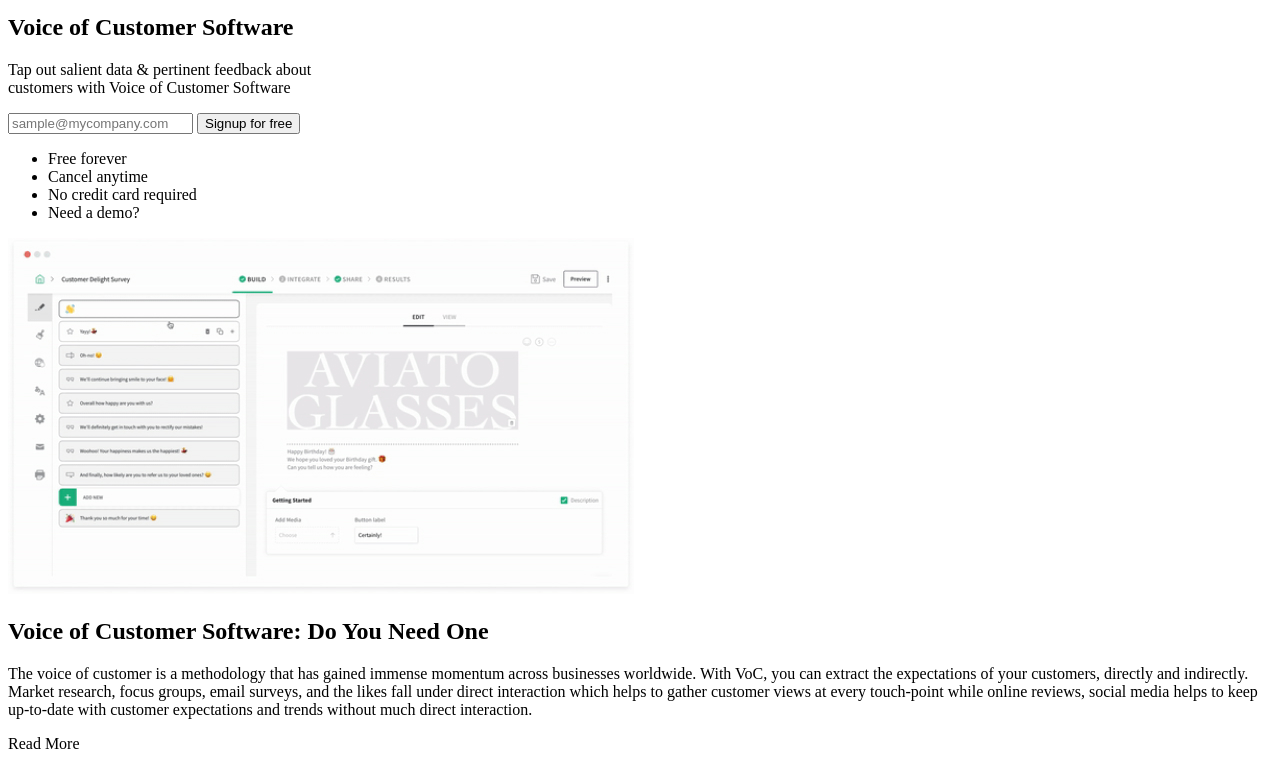
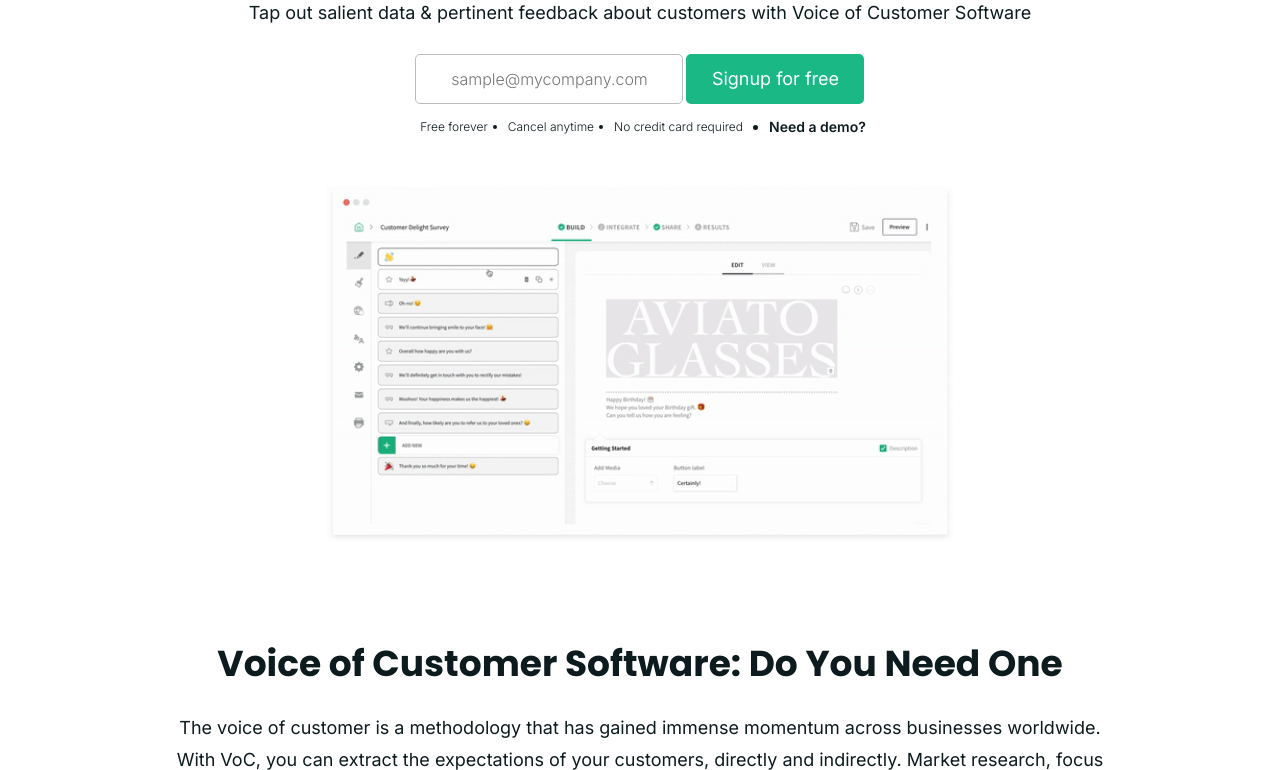
Before and after one commit to NikhilJosephK/assessment3, a plain HTML site: page index.html in a window 1280 px wide. Shown: the part 332-1102 px from the top of the page. Drawn offline with Linux system fonts and the light colour scheme; the site is published under a folder, as on GitHub Pages, so addresses that start at the root find nothing.

Commit message:
css file change commit

```diff
--- a/index.html
+++ b/index.html
@@ -5,7 +5,7 @@
     <meta charset="UTF-8" />
     <meta name="viewport" content="width=device-width, initial-scale=1.0" />
     <title>surveysparrow</title>
-    <link rel="stylesheet" href="/scss/styles.css" />
+    <link rel="stylesheet" href="./scss/styles.css" />
 </head>
 
 <body>
```
